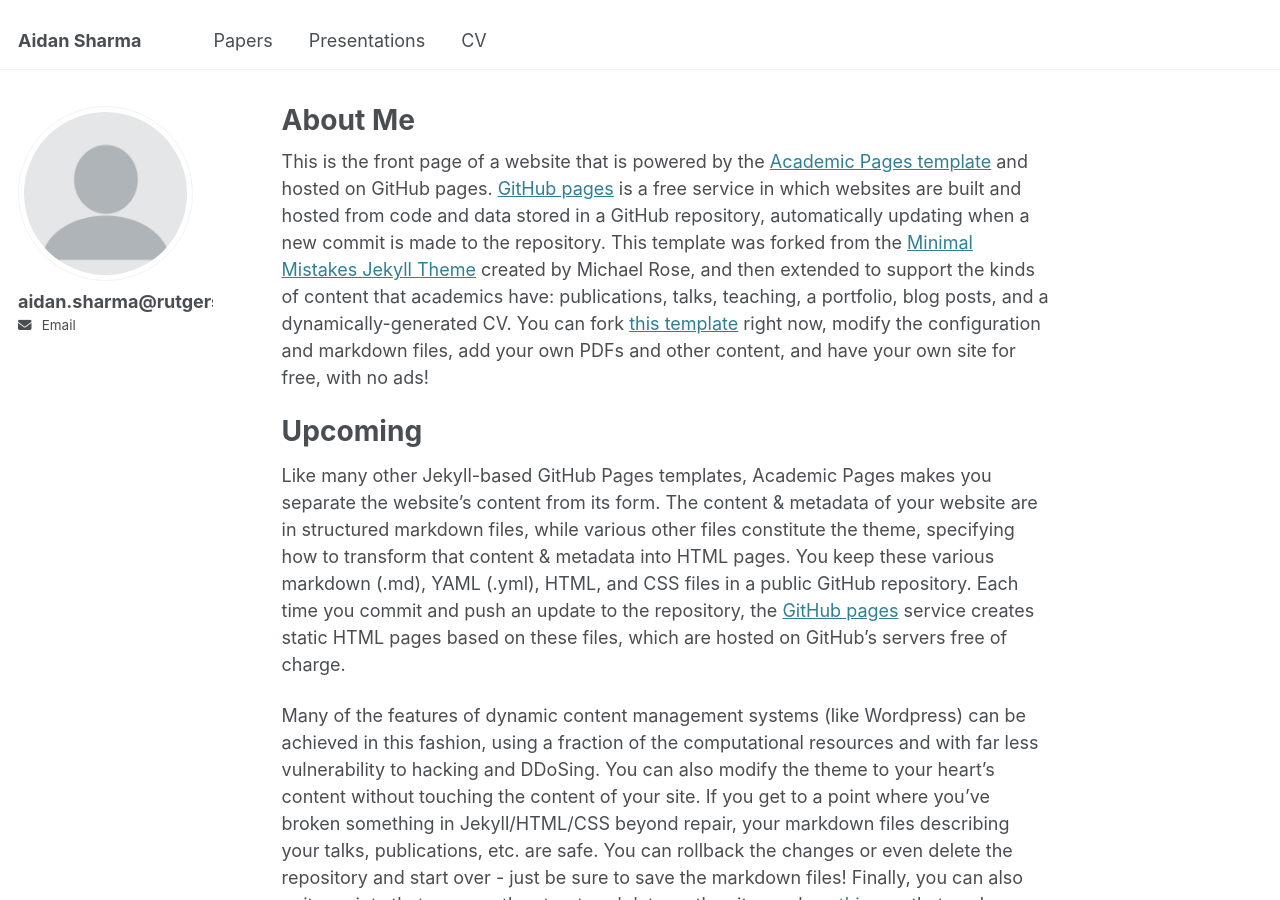
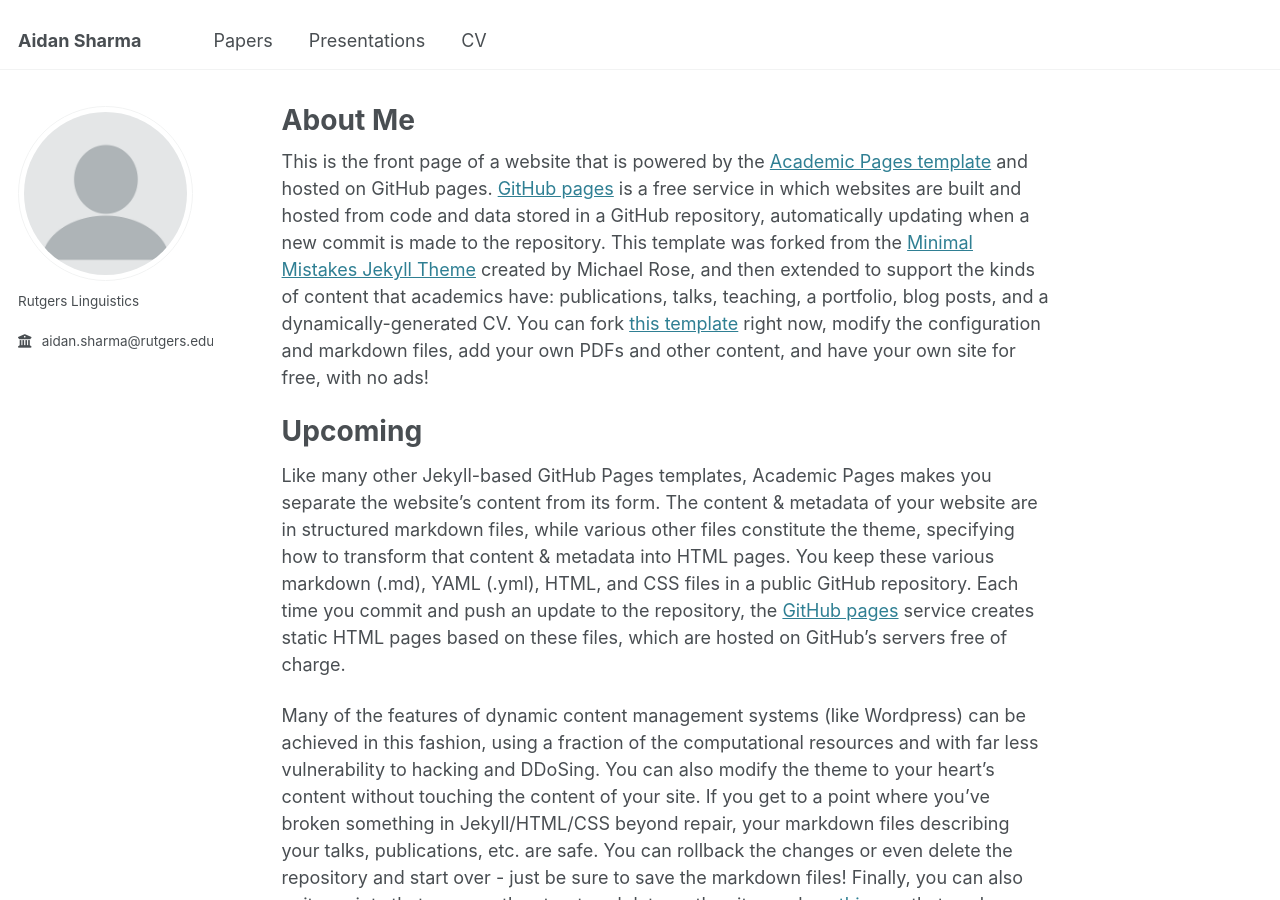
Before and after one commit to aidansharma98/aidansharma98.github.io, a Jekyll site: the page built from _pages/about.md, in a window 1280 px wide and 900 px high. Built offline with Jekyll 4.4.1, drawn with Linux system fonts in a browser that asks for light colours; some of the changed lines change nothing that is shown.

Commit message:
Update _config.yml

````diff
--- a/_config.yml
+++ b/_config.yml
@@ -23,13 +23,13 @@ repository               : "aidansharma98/aidansharma98.github.io"
 author:
   # Biographic information
   avatar           : "profile.png"
-  name             : "aidan.sharma@rutgers.edu"
+  name             : #"aidan.sharma@rutgers.edu"
   pronouns         : # example: "she/her"
-  bio              : #"PhD Student in Linguistics"
+  bio              : "Rutgers Linguistics"
   location         : #"Earth"
-  employer         : #"Rutgers University"
+  employer         : "aidan.sharma@rutgers.edu"
   uri              : #URL
-  email            : "```text code(); aidan.sharma@rutgers.edu```"
+  email            : #"```text code(); aidan.sharma@rutgers.edu```"
 
   # Academic websites
   arxiv            : # URL - Update with the correct link to your profile
````
